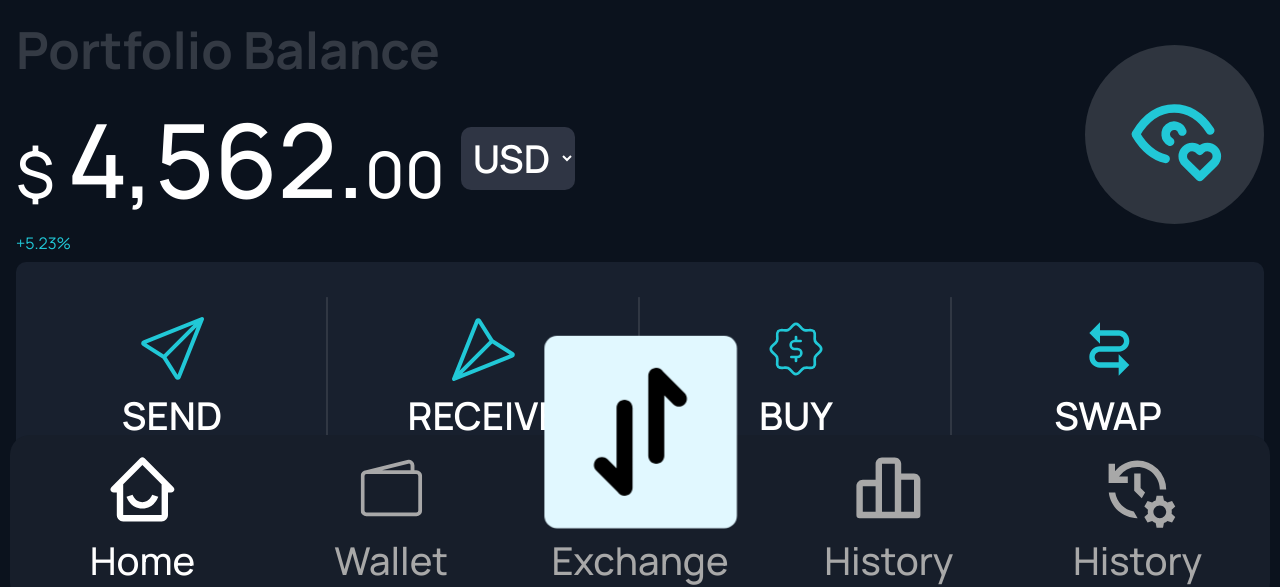
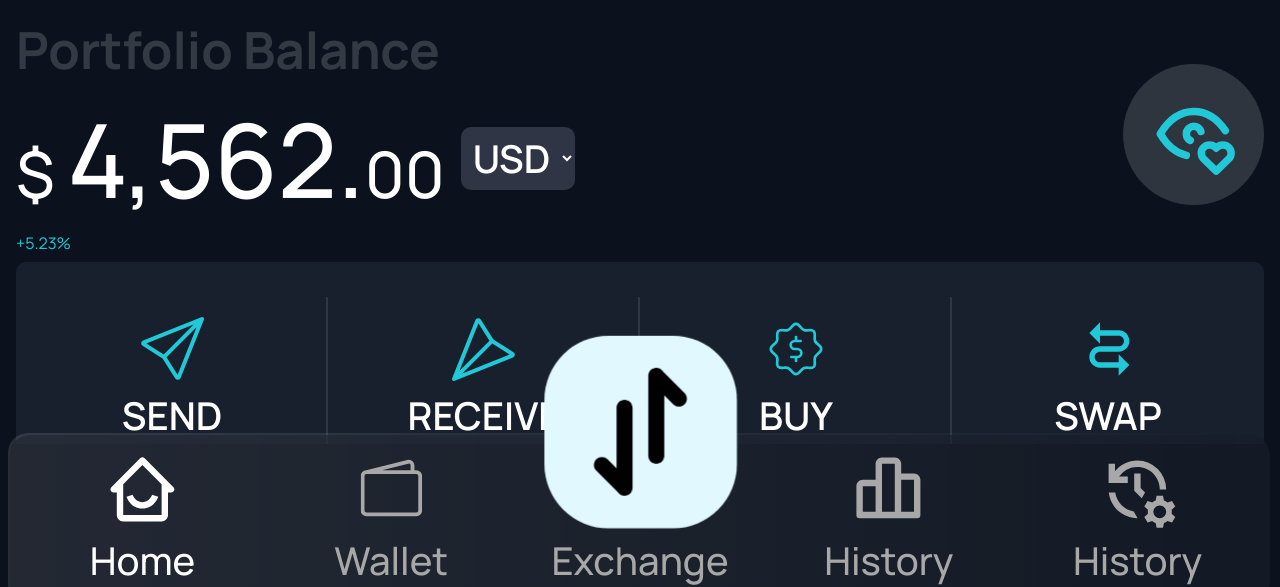
Before and after one commit to imtiaz0307/crypto-trading-page, a React (Vite) app: page / in a window 1280 px wide. Shown: the part 197-784 px from the top of the page. Built offline with nearby package versions, Linux system fonts and the light colour scheme; some icons are missing.

Commit message:
fixed the given issues

```diff
--- a/src/Components/Balance/index.module.css
+++ b/src/Components/Balance/index.module.css
@@ -49,14 +49,14 @@
 }
 
 .right {
-    height: 14vw;
-    width: 14vw;
+    height: 11vw;
+    width: 11vw;
     border-radius: 50%;
     background-color: #2f353f;
     display: flex;
     justify-content: center;
     align-items: center;
-    font-size: 8vw;
+    font-size: 7vw;
     color: #21c8d7;
     cursor: pointer;
 }
--- a/src/Components/CurrenciesList/index.jsx
+++ b/src/Components/CurrenciesList/index.jsx
@@ -51,8 +51,8 @@ const CurrenciesList = () => {
                 alignItems: "center",
                 marginBottom: ".4rem"
             }}>
-                <h6 style={{ color: "white", fontSize: "5vw", fontWeight: 600 }}>Market Trends</h6>
-                <p style={{ color: "white", fontSize: "5vw", fontWeight: 500 }}>See All</p>
+                <h6 style={{ color: "white", fontSize: "4vw", fontWeight: 600 }}>Market Trends</h6>
+                <p style={{ color: "white", fontSize: "4vw", fontWeight: 500 }}>See All</p>
             </div>
             <div style={{
                 padding: ".5rem",
@@ -68,14 +68,14 @@ const CurrenciesList = () => {
                             justifyContent: "space-between"
                         }}>
                             <div style={{ display: "flex", alignItems: "center", gap: "1rem" }}>
-                                <img src={item.icon} alt={item.abbr} style={{ width: "14vw", height: "14vw", objectFit: "cover" }} />
+                                <img src={item.icon} alt={item.abbr} style={{ width: "11vw", height: "11vw", objectFit: "cover" }} />
                                 <div>
-                                    <h2 style={{ fontSize: "4.5vw", fontWeight: 900 }}>{item.name}</h2>
+                                    <h2 style={{ fontSize: "4vw", fontWeight: 600 }}>{item.name}</h2>
                                     <span style={{ color: "#a8a8a8", fontSize: "3.7vw" }}>{item.abbr}</span>
                                 </div>
                             </div>
                             <div>
-                                <h2 style={{ fontSize: "5vw", fontWeight: 900 }}>{item.value}</h2>
+                                <h2 style={{ fontSize: "4vw", fontWeight: 700 }}>{item.value}</h2>
                                 <span style={{ color: "#21c8d7", fontSize: "3vw" }}>{item.increment}</span>
                             </div>
                         </div>
--- /dev/null
+++ b/src/Components/FixedBar/index.css
@@ -0,0 +1,23 @@
+.fixed__bar::before {
+    content: "";
+    background: linear-gradient(to right, rgba(255, 255, 255, 0.123), transparent);
+    border-radius: 20px;
+    height: calc(100% + 4px);
+    width: calc(100% + 4px);
+    position: absolute;
+    top: -2px;
+    left: -2px;
+    z-index: -1;
+}
+
+.fixed__bar::after {
+    content: "";
+    background: #171e2a71;
+    border-radius: 20px;
+    height: 100%;
+    width: 100%;
+    position: absolute;
+    top: 0;
+    left: 0;
+    z-index: -1;
+}
--- a/src/Components/FixedBar/index.jsx
+++ b/src/Components/FixedBar/index.jsx
@@ -2,6 +2,7 @@ import { BiHomeSmile, BiBarChartAlt2 } from "react-icons/bi"
 import { BsWallet2 } from "react-icons/bs"
 import { CgArrowsExchangeAltV } from "react-icons/cg"
 import { MdOutlineManageHistory } from "react-icons/md"
+import "./index.css"
 
 const FixedBar = ({ fixedBarRef }) => {
     return (
@@ -10,13 +11,13 @@ const FixedBar = ({ fixedBarRef }) => {
             bottom: "0px",
             left: "10px",
             width: "calc(100% - 20px)",
-            background: "#171e2a",
+            background: "#171e2a71",
             borderRadius: "20px",
             padding: "1rem",
             display: "flex",
             gap: "1rem",
             zIndex: 999999
-        }} ref={fixedBarRef}>
+        }} ref={fixedBarRef} className="fixed__bar">
             <div style={{
                 flex: 1,
                 display: "flex",
@@ -63,7 +64,7 @@ const FixedBar = ({ fixedBarRef }) => {
                     alignItems: "center",
                     scale: "2.5",
                     transformOrigin: "bottom center",
-                    borderRadius: "5px",
+                    borderRadius: "2vw",
                     fontSize: "6vw"
                 }}>
                     <CgArrowsExchangeAltV />
--- a/src/Components/Portfolio/index.jsx
+++ b/src/Components/Portfolio/index.jsx
@@ -109,7 +109,7 @@ const Portfolio = () => {
                             padding: 0,
                             overflow: "hidden",
                             cursor: "pointer",
-                            width: "39vw",
+                            width: "35vw",
                             transition: "250ms"
                         }}>
 
@@ -117,7 +117,7 @@ const Portfolio = () => {
                                 display: "flex",
                                 alignItems: "center",
                                 gap: ".5rem",
-                                padding: ".75rem .75rem 0"
+                                padding: ".5rem .75rem 0"
                             }}>
                                 <img src={item.img} alt={item.value} style={{ width: "7vw" }} />
                                 <h5 style={{ fontSize: "3.9vw", fontWeight: "900", marginBottom: "0", color: "white" }}>{item.name}</h5>
@@ -131,12 +131,12 @@ const Portfolio = () => {
                                 justifyContent: "space-between",
                                 gap: "1rem"
                             }}>
-                                <h4 style={{ fontSize: "5vw" }}>$8,322</h4>
+                                <h4 style={{ fontSize: "4vw" }}>$8,322</h4>
                                 <div
                                     style={{
                                         display: "flex",
                                         color: "#21c8d7",
-                                        fontSize: "2.6vw",
+                                        fontSize: "2.2vw",
                                         alignItems: "center",
                                         gap: ".2rem"
                                     }}>
@@ -160,7 +160,7 @@ const Portfolio = () => {
                                 }}>$233</div>
                                 <span style={{ color: "#a8a8a8" }}>since 24h</span>
                             </div>
-                            <div style={{ width: "100%", marginTop: "-4rem" }}>
+                            <div style={{ width: "100%", marginTop: "-4.5rem" }}>
                                 <Chart id="chart-currently" options={Currentlysale.options} series={Currentlysale.series} type="area" height={"140px"} width={"118%"} style={{
                                     transform: "translateX(-8%) translateY(46px)",
                                 }} />
```
